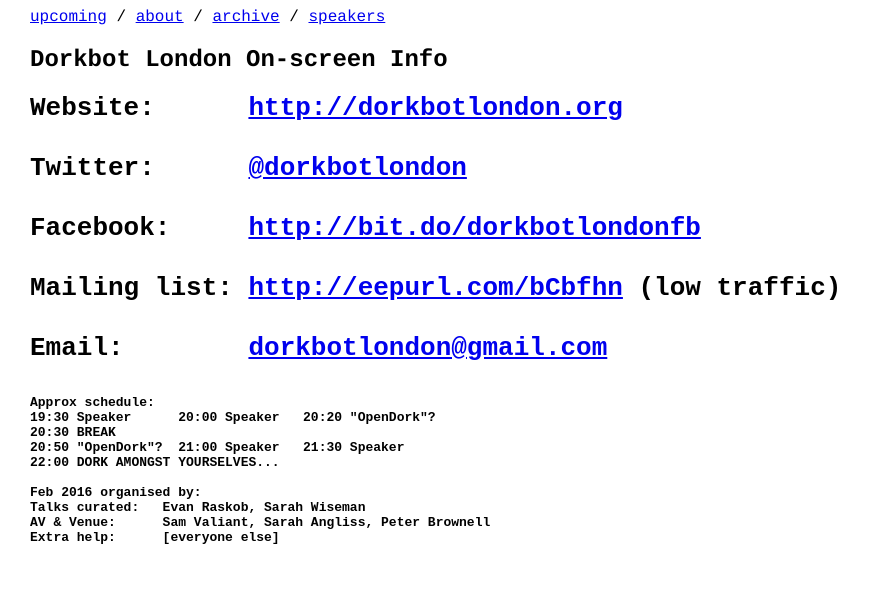
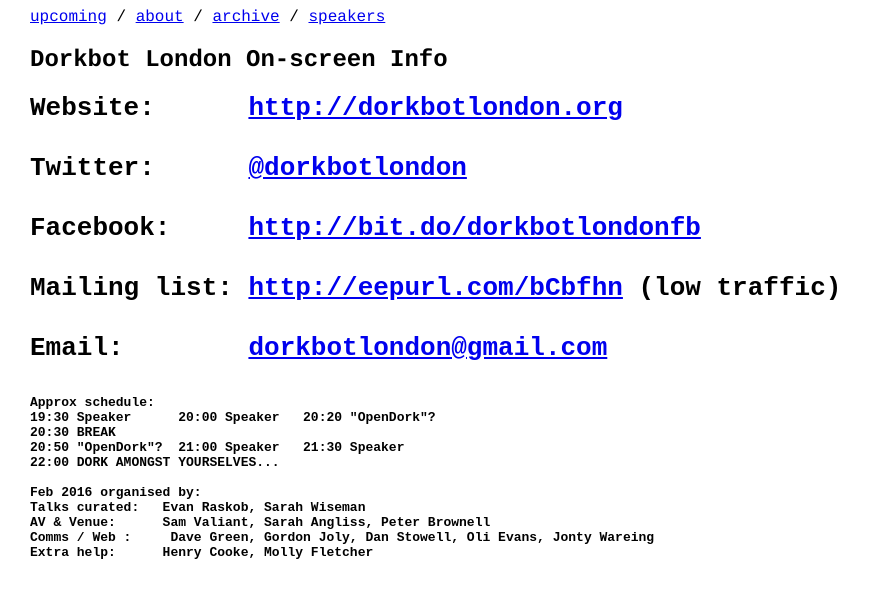
Before and after one commit to dorkbotlondon/dorkbotlondon.github.io, a Jekyll site: the page built from credits.html, in a window 1280 px wide. Shown: the top 598 px of the page, without its empty margins (0-870 px from the left). Built offline with Jekyll 4.4.1, drawn with Linux system fonts in a browser that asks for light colours; Markdown is read by kramdown in place of the engine named in the settings.

Commit message:
Update credits.html

```diff
--- a/credits.html
+++ b/credits.html
@@ -22,6 +22,7 @@
 Feb 2016 organised by:
 Talks curated:   Evan Raskob, Sarah Wiseman
 AV &amp; Venue:      Sam Valiant, Sarah Angliss, Peter Brownell
-Extra help:      [everyone else]
+Comms / Web :     Dave Green, Gordon Joly, Dan Stowell, Oli Evans, Jonty Wareing
+Extra help:      Henry Cooke, Molly Fletcher
 </b>
 </pre>
```
